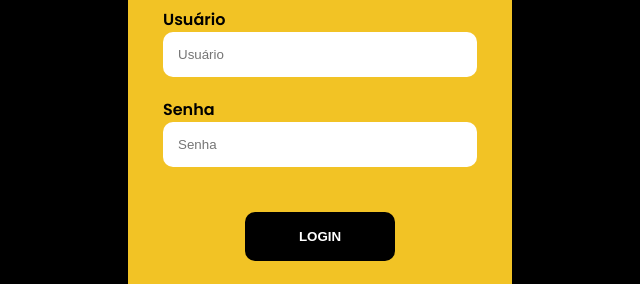
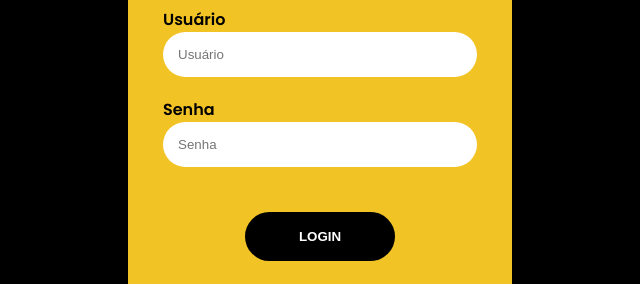
Before and after one commit to analuizalouredo/projetoitajunior, a plain HTML site: page index.html in a window 1280 px wide. Shown: the part 226-510 px from the top of the page, 640-1280 px from the left. Drawn offline with Linux system fonts and the light colour scheme.

Commit message:
agora sim ta no padrao mlk

```diff
--- a/style.css
+++ b/style.css
@@ -65,7 +65,7 @@ body * {
 .textfield >input {
     width: 100%;
     border: none;
-    border-radius: 10px;
+    border-radius: 48px;
     padding: 15px;
     background:#F2C325
     font-size: 12pt;
@@ -105,7 +105,7 @@ body * {
     height: 49px;
     outline: none;
     border: none;
-    border-radius: 10px;
+    border-radius: 48px;
     background-color: #000;
     color:#ffffff;
     text-transform: uppercase;
```
